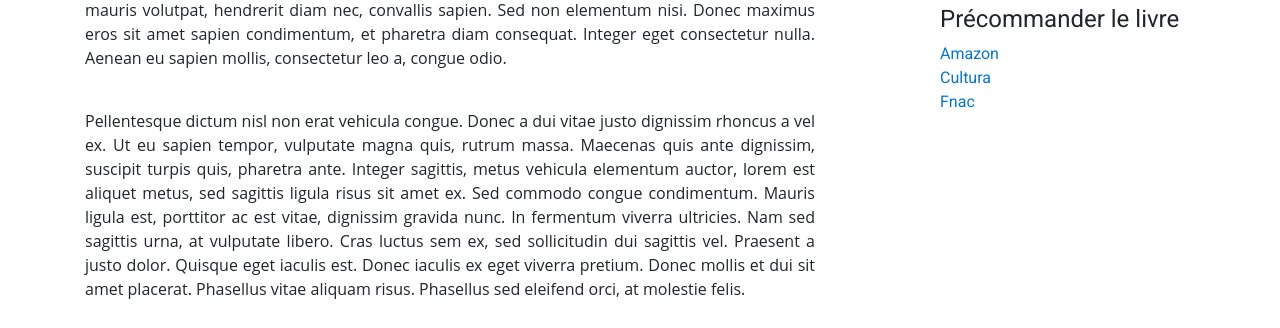
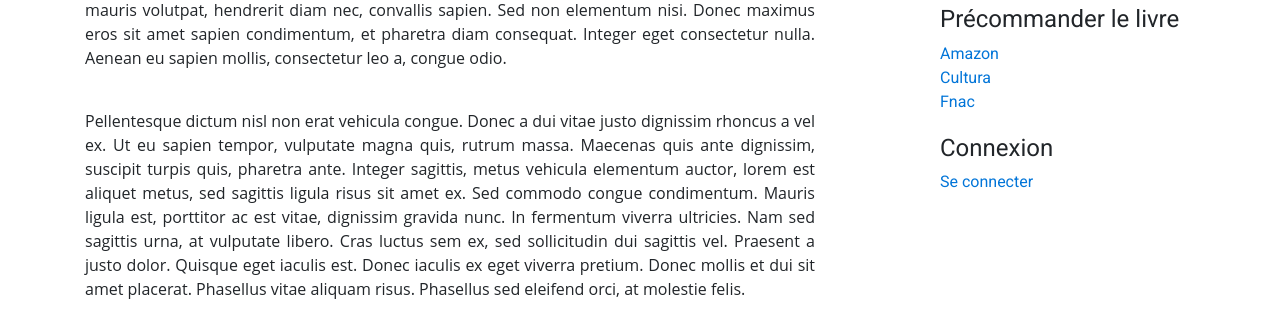
Before and after one commit to gbenoit79/openclassrooms-blog, a PHP site: page / in a window 1280 px wide. Shown: the part 281-609 px from the top of the page. Run offline with PHP 8.4, Linux system fonts and the light colour scheme; data comes from the database, SQL or seed files in the repository.

Commit message:
Connect link

```diff
--- a/config.php
+++ b/config.php
@@ -1,7 +1,7 @@
 <?php
 $config = [
     'database' => [
-        'dsn' => 'mysql:host=localhost;dbname=blog;charset=utf8',
+        'dsn' => 'mysql:host=localhost;dbname=openclassrooms_creez_un_blog_pour_un_ecrivain;charset=utf8',
         'username' => 'root',
         'passwd' => 'root',
     ],
--- a/view/template.php
+++ b/view/template.php
@@ -34,6 +34,10 @@
                             <li><a href="https://www.fnac.com">Fnac</a></li>
                         </ol>
                     </div>
+                    <div class="sidebar-module">
+                        <h4>Connexion</h4>
+                        <a href="admin.php">Se connecter</a>
+                    </div>
                 </div>
             </div>
         </section>
```
